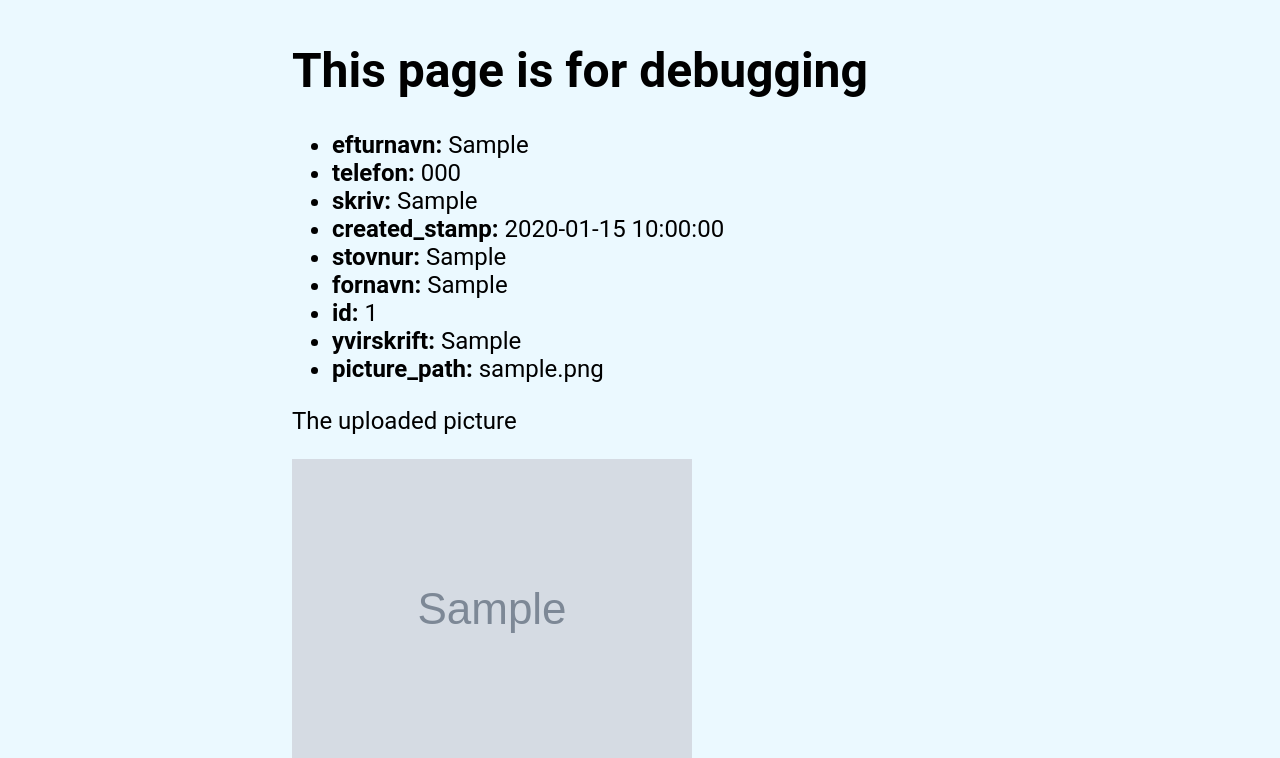
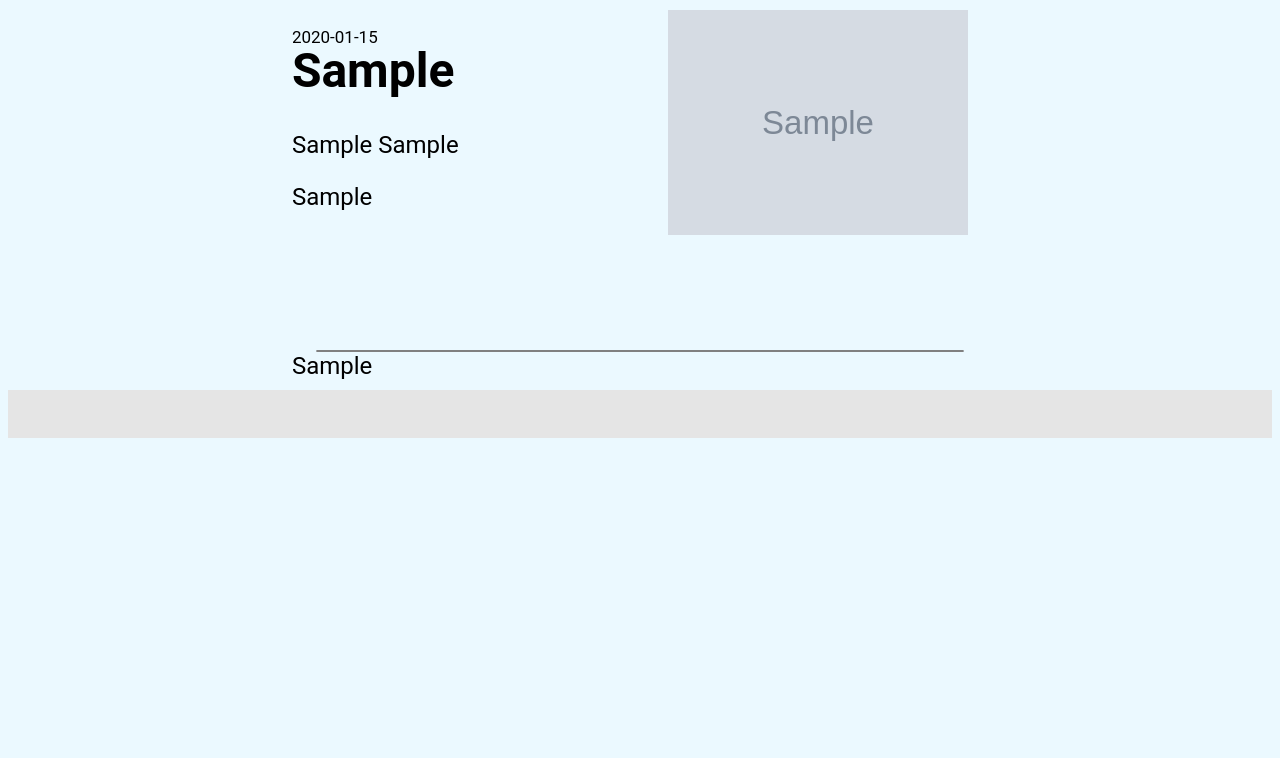
Before and after one commit to Simuns/perspektiv, a Flask app: a page that uses src/webapp/templates/article.html in a window 1280 px wide. Shown: the part 167-925 px from the top of the page. After the commit the page ends 605 px from the top, so only its background shows below. Run offline with Flask 3, Linux system fonts and the light colour scheme; tables that the repository leaves empty hold one stand-in row (values such as "Sample post"); grey boxes marked "Sample" are stand-in pictures.

Commit message:
got very far in the article page

```diff
--- a/src/webapp/app.py
+++ b/src/webapp/app.py
@@ -37,10 +37,12 @@ def index():
 
 @app.route('/brøv/<string:article_id>')
 def show_article(article_id):
-    article_db = artiklar.query.filter_by(id=article_id).first()
-    article_db = [article_db]
-    art_dict = latest_articles_dict(article_db)
-    return render_template('article.html',art_dict=art_dict[1])
+    art = artiklar.query.filter_by(id=article_id).first()
+    art_dict = rowToDict(art)
+    date_string = art_dict["created_stamp"].strftime('%Y-%m-%d')
+    art_dict["date_string"] = date_string
+
+    return render_template('article.html',art_dict=art_dict)
 
 @app.route('/skriva', methods=['POST', 'GET'])
 def skriva():
@@ -83,6 +85,7 @@ def skriva():
 
         art = artiklar.query.filter_by(id=session_id).first()
         art_dict = rowToDict(art)
+
         return render_template('framsyning.html',picture_path=art.picture_path,art_dict=art_dict)
 
     session_id = str(uuid.uuid4())[:8]
--- /dev/null
+++ b/src/webapp/static/article.css
@@ -0,0 +1,27 @@
+.art-header{
+    display: flex;
+    height: 320px;
+    margin-bottom: 20px;
+    position: relative;
+}
+.art-date{
+    position: absolute;
+    top: 0;
+    font-size: 17px;
+}
+.art-picture {
+    width: auto;
+    text-align: right;
+    margin-right: 20px;
+}
+
+.art-picture img{
+    max-height:300px;
+    max-width:300px;
+    height:auto;
+    width:auto;
+
+}
+.art-info{
+    flex: 1;
+}
--- a/src/webapp/static/index.css
+++ b/src/webapp/static/index.css
@@ -45,6 +45,7 @@
 .artPrev-body{
     font-size: 25px;
     padding: 10px;
+
 }
 
 .artPrev-footer{
--- a/src/webapp/templates/article.html
+++ b/src/webapp/templates/article.html
@@ -1,7 +1,9 @@
 {% extends 'base.html' %}
 
+
 {% block head %}
-        <title>Forsíðan</title>
+        <title>{{ art_dict['yvirskrift'] }}</title>
+        <link rel="stylesheet" href="{{ url_for('static', filename='article.css') }}">
 {% endblock %}
 
 
@@ -12,22 +14,36 @@
 
 
 {% block content %}
+<div class="art">
+    <div class="art-header">
+        <div class="art-date">
+            <p>{{ art_dict['date_string'] }}</p>
+        </div>
+        <div class="art-info">
+            <h1>{{ art_dict['yvirskrift'] }}</h1>
+            <div class="art-names">
+                {% if art_dict['fornavn'] %}
+                <p>{{ art_dict['fornavn'] }} {% if art_dict['efturnavn'] %}{{ art_dict['efturnavn'] }}{% endif %}</p>
+                {% endif %}
+                {% if art_dict['stovnur'] %}
+                <p>{{ art_dict['stovnur'] }}</p>
+                {% endif %}
+            </div>
 
-<h1>This page is for debugging </h1>
-<div>
-    <ul>
-        {% for key, value in art_dict.items() %}
-        <li><b>{{ key }}:</b> {{ value }}</li>
-        {% endfor %}
-    </ul>
+        </div>
+
+        <div class="art-picture">
+            {% if art_dict["picture_path"] %}
+            <img src="{{ url_for('static', filename='uploads/' + art_dict['picture_path']) }}" alt="{{  fornavn  }} {{ efturnavn }}">
+            {% else %}
+            {% endif %}
+        </div>
+
+    </div>
+    <hr style="margin: 0px 1em; border: 1px solid grey; border-radius: 1em; background-color: gray;">
+    <div class="art-body">
+        {{ art_dict['skriv'] | safe }}
+    </div>
 </div>
 
-
-{% if art_dict["picture_path"] %}
-<p>The uploaded picture</p>
-<img src="{{ url_for('static', filename='uploads/' + art_dict['picture_path']) }}" alt="{{  fornavn  }} {{ efturnavn }}">
-{% else %}
-<p>No picture was added</p>
-{% endif %}
-
 {% endblock %}
```
Also changed, not shown: 1 other file.
